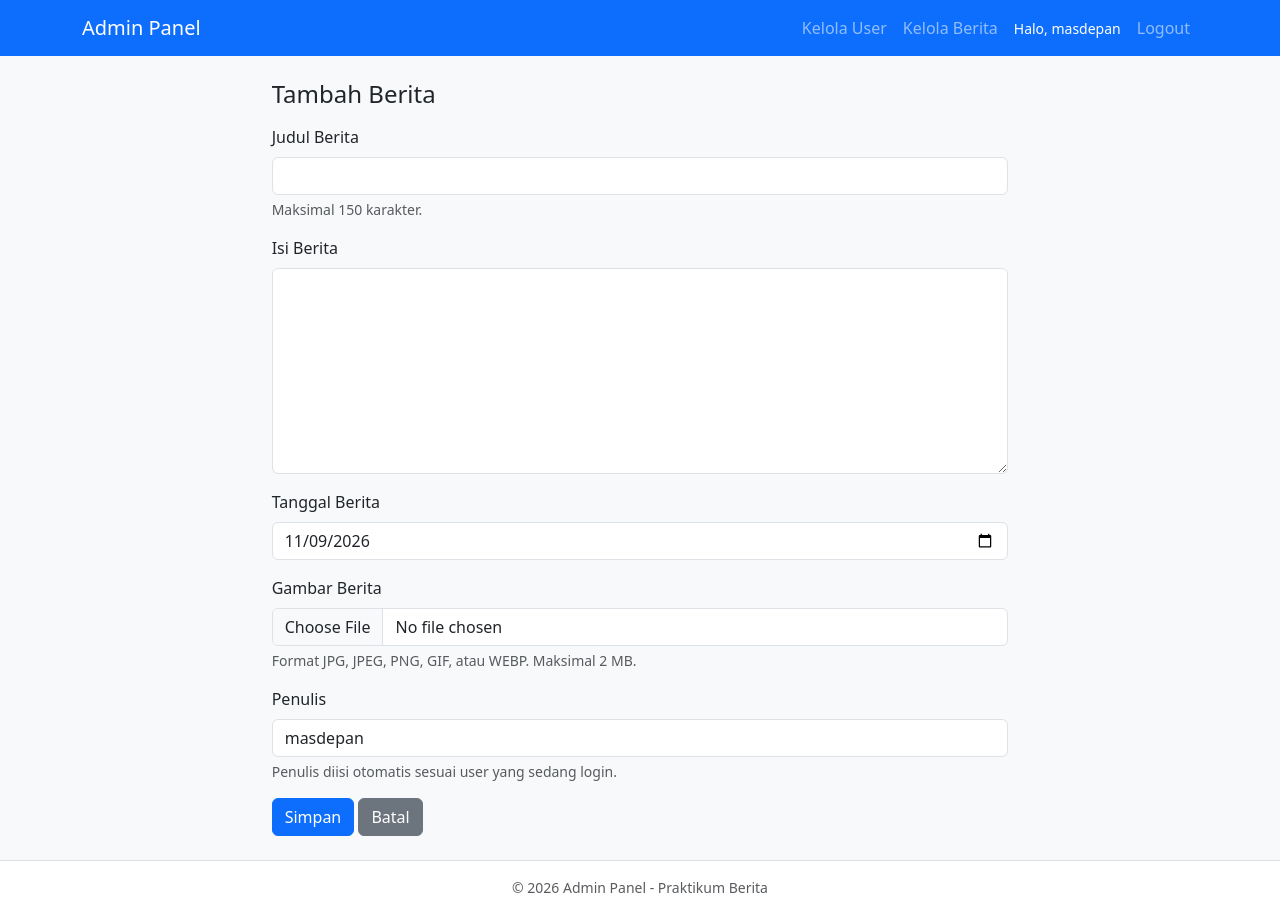
After one commit to adwerygaming/tes-php, a PHP site: page /admin/berita_tambah.php in a window 1280 px wide. The commit adds this page. Run offline with PHP 8.4, Linux system fonts and the light colour scheme; a user stored in the database is signed in.

Commit message:
update pertemuan 7

```diff
--- a/src/pertemuan_6/admin/config.php
+++ b/src/pertemuan_6/admin/config.php
@@ -1,8 +1,8 @@
 <?php
 $config = mysqli_connect(
-    getenv('DB_HOST'),
+    "localhost",
     "root",
-    getenv('DB_PASSWORD'),
+    "",
     "dataweb3654"
 );
 
--- a/src/pertemuan_6/admin/user_edit_action.php
+++ b/src/pertemuan_6/admin/user_edit_action.php
@@ -7,7 +7,7 @@ $pass = $_POST['password'];
 $full_name = $_POST['full_name'];
 $email = $_POST['email'];
 
-$sql = "UPDATE user SET passwd - '$pass', full_name = '$full_name', email = '$email' WHERE username = '$user'";
+$sql = "UPDATE user SET passwd = '$pass', full_name = '$full_name', email = '$email' WHERE username = '$user'";
 
 $hasil = mysqli_query($config, $sql);
 
@@ -20,4 +20,4 @@ if ($hasil) {
 ?>
 
 <br>
-><p>Kembali ke <a href="halaman_user.php">halaman user</a></p>
+<p>Kembali ke <a href="halaman_user.php">halaman user</a></p>
--- a/src/pertemuan_7/admin/berita_hapus.php
+++ b/src/pertemuan_7/admin/berita_hapus.php
@@ -17,7 +17,7 @@ if ($id == "") {
 }
 
 // 3. Cari data berita untuk mendapatkan nama gambarnya
-$sql = "SELECT * FROM berita WHERE berita_id = ?";
+$sql = "SELECT * FROM news WHERE id = ?";
 $stmt = mysqli_prepare($config, $sql);
 mysqli_stmt_bind_param($stmt, "i", $id);
 mysqli_stmt_execute($stmt);
@@ -32,7 +32,7 @@ if (!$data) {
 
 // 4. Hapus data dari tabel berita
 try {
-    $sql = "DELETE FROM berita WHERE berita_id = ?";
+    $sql = "DELETE FROM news WHERE id = ?";
 
     $stmt = mysqli_prepare($config, $sql);
     mysqli_stmt_bind_param($stmt, "i", $id);
--- a/src/pertemuan_7/admin/berita_tambah_action.php
+++ b/src/pertemuan_7/admin/berita_tambah_action.php
@@ -60,7 +60,7 @@ if (!move_uploaded_file($sementara, $folder . $gambarbaru)) {
 
 // 4. Simpan data ke tabel berita
 try {
-    $sql = "INSERT INTO berita (berita_judul, berita_isi, berita_gambar, berita_tanggal, user_nama)
+    $sql = "INSERT INTO news (title, isi, image, created_at, username)
             VALUES (?, ?, ?, ?, ?)";
 
     $stmt = mysqli_prepare($config, $sql);
@@ -72,6 +72,9 @@ try {
     // Berhasil, kembali ke daftar berita
     header("Location: berita.php?pesan=tambah");
 } catch (mysqli_sql_exception $e) {
+    die("Gagal menyimpan data berita: " . $e->getMessage());
+
+
     // Kalau gagal simpan, gambar yang sudah dipindahkan dihapus lagi
     if (file_exists($folder . $gambarbaru)) {
         unlink($folder . $gambarbaru);
--- /dev/null
+++ b/src/pertemuan_7/admin/cek_login.php
@@ -0,0 +1,11 @@
+<?php
+session_start();
+include "config.php";
+mysqli_report(MYSQLI_REPORT_ERROR | MYSQLI_REPORT_STRICT);
+
+if (!isset($_SESSION['username'])) {
+    header("Location: ../login.php");
+    exit;
+}
+
+$user_login = $_SESSION['username'];
--- a/src/pertemuan_7/admin/config.php
+++ b/src/pertemuan_7/admin/config.php
@@ -1,8 +1,8 @@
 <?php
 $config = mysqli_connect(
-    getenv('DB_HOST'),
+    "localhost",
     "root",
-    getenv('DB_PASSWORD'),
+    "",
     "dataweb3654"
 );
 
--- /dev/null
+++ b/src/pertemuan_7/admin/footer.php
@@ -0,0 +1,7 @@
+<footer class="text-center text-muted small py-3 mt-4 border-top bg-white">
+  &copy; <?= date("Y") ?> Admin Panel - Praktikum Berita
+</footer>
+
+<script src="https://cdn.jsdelivr.net/npm/bootstrap@5.3.2/dist/js/bootstrap.bundle.min.js"></script>
+</body>
+</html>
--- /dev/null
+++ b/src/pertemuan_7/admin/header.php
@@ -0,0 +1,27 @@
+<?php
+// include "cek_login.php";
+?>
+
+<!DOCTYPE html>
+<html lang="id">
+
+<head>
+    <meta charset="UTF-8">
+    <meta name="viewport" content="width=device-width, initial-scale=1.0">
+    <title><?= htmlspecialchars($judul ?? "Admin Panel") ?></title>
+    <link href="https://cdn.jsdelivr.net/npm/bootstrap@5.3.2/dist/css/bootstrap.min.css" rel="stylesheet">
+</head>
+
+<body class="bg-light">
+    <nav class="navbar navbar-expand navbar-dark bg-primary mb-4">
+        <div class="container">
+            <a class="navbar-brand" href="berita.php">Admin Panel</a>
+            <div class="navbar-nav ms-auto align-items-center">
+                <a class="nav-link" href="halamanuser.php">Kelola User</a>
+                <a class="nav-link" href="berita.php">Kelola Berita</a>
+                <span class="navbar-text text-white small mx-2">Halo, <?= htmlspecialchars($user_login) ?></span>
+                <a class="nav-link" href="../logout.php">Logout</a>
+            </div>
+        </div>
+    </nav>
+</body>
--- a/src/pertemuan_7/admin/user_edit_action.php
+++ b/src/pertemuan_7/admin/user_edit_action copy.php
@@ -7,7 +7,7 @@ $pass = $_POST['password'];
 $full_name = $_POST['full_name'];
 $email = $_POST['email'];
 
-$sql = "UPDATE user SET passwd - '$pass', full_name = '$full_name', email = '$email' WHERE username = '$user'";
+$sql = "UPDATE user SET passwd = '$pass', full_name = '$full_name', email = '$email' WHERE username = '$user'";
 
 $hasil = mysqli_query($config, $sql);
 
@@ -20,4 +20,4 @@ if ($hasil) {
 ?>
 
 <br>
-><p>Kembali ke <a href="halaman_user.php">halaman user</a></p>
+<p>Kembali ke <a href="halaman_user.php">halaman user</a></p>
--- a/src/pertemuan_7/init.sql
+++ b/src/pertemuan_7/init.sql
@@ -19,6 +19,8 @@ CREATE TABLE news (
     username VARCHAR(20) REFERENCES user(username) ON DELETE CASCADE
 );
 
+ALTER TABLE news ADD COLUMN status ENUM("draft", "publish") NOT NULL DEFAULT "draft";
+
 INSERT INTO user VALUES
     ('masdepan', 'masdepanwashere', 'Devan Aditiya', 'masdepan@masdepan.my.id'),
     ('mika', '123123123123', 'Mikael', 'mikael@masdepan.my.id'),
```
Also changed, not shown: src/pertemuan_7/admin/berita.php (+12 -12 lines), src/pertemuan_7/admin/berita_tambah.php (renamed from src/pertemuan_7/admin/bertia_tambah.php), src/pertemuan_7/images/berita/b179422967838.png (added), src/pertemuan_7/images/berita/b179422970014.png (added), src/pertemuan_7/uploads/FILE_6af1c1575ab465.98888444.png (added).
